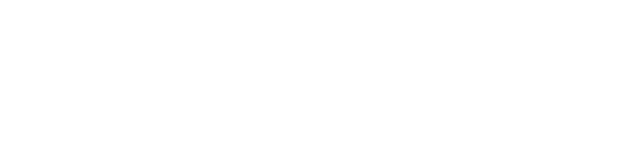
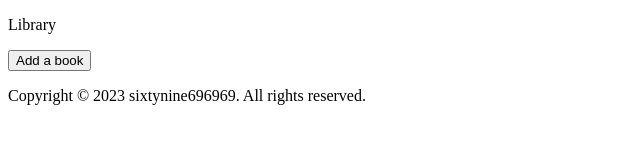
Before and after one commit to sixtynine696969/library, a plain HTML site: page index.html in a window 1280 px wide. Shown: the whole page, without its empty margins (0-640 px from the left). Drawn offline with Linux system fonts and the light colour scheme.

Commit message:
Write a skeleton

```diff
--- a/index.html
+++ b/index.html
@@ -9,6 +9,19 @@
     <script src="script.js" defer></script>
 </head>
 <body>
+    <div class="heading">
+        <p>Library</p>
+    </div>
+    <div class="content">
+        <div class="panel">
+            <button type="button">Add a book</button>
+        </div>
+        <div class="cards">
 
+        </div>
+    </div>
+    <div class="footer">
+        <p>Copyright &copy; 2023 sixtynine696969. All rights reserved.</p>
+    </div>
 </body>
 </html>
```
